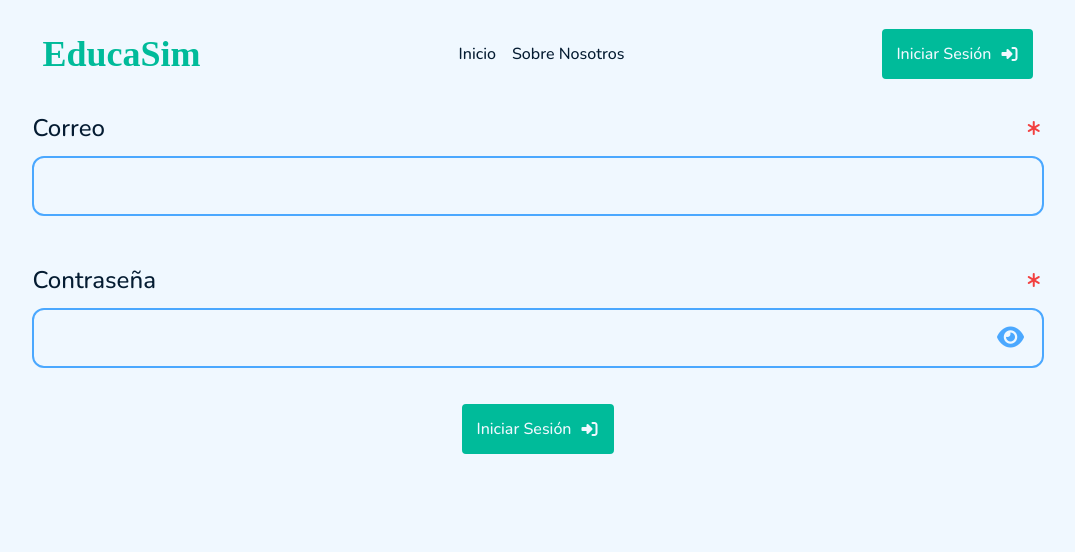
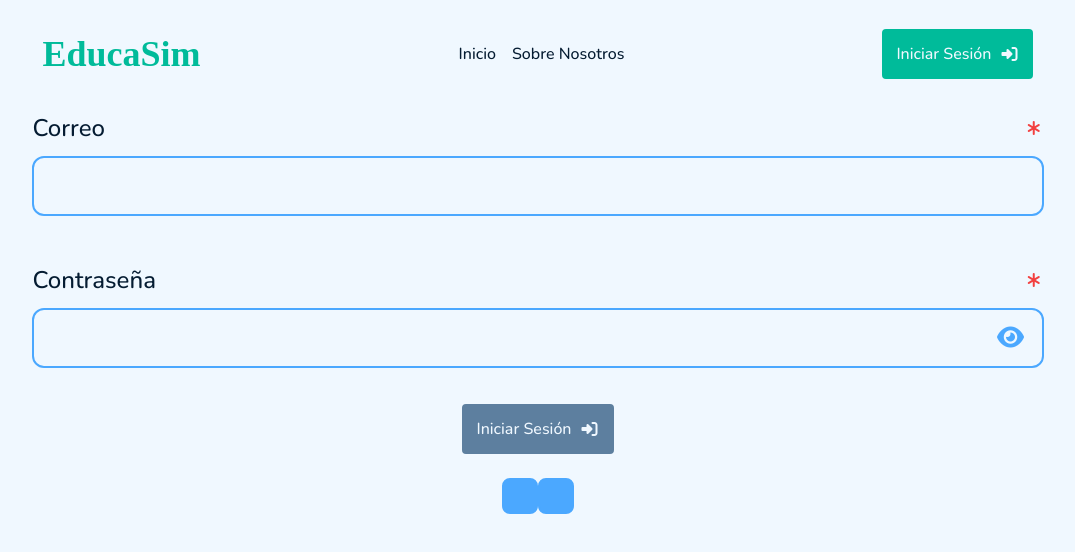
Before and after one commit to AjeinDevelopers/EducaSim, a React (Create React App) app: page /play in a window 1280 px wide. Shown: the top 552 px of the page, without its empty margins (102-1177 px from the left). Built offline with nearby package versions, Linux system fonts and the light colour scheme; a web font is replaced by a local one.

Commit message:
Arreglo de bugs en header y la creacion de formularios

```diff
--- a/src/App.js
+++ b/src/App.js
@@ -1,12 +1,14 @@
 import './App.css';
 import {
     BrowserRouter as Router, Routes,
-    Route
+    Route, Link, NavLink
 } from "react-router-dom";
 import Home from './pages/PromoPage/Home.js';
 import Nosotros from './pages/PromoPage/Nosotros.js'
 import NotFound from './pages/404.js';
 import Playground from './pages/Playground.js';
+import Boton from "./componentes/boton/boton";
+import React from "react";
 
 function App() {
   return (
@@ -15,25 +17,24 @@ function App() {
               <Routes>
                   <Route
                       exact
-                    path = '/'
-                    element={<Home />}
+                      path='/'
+                      element={<Home/>}
                   />
                   <Route
                       path='/nosotros'
-                    element = {<Nosotros />}
+                      element={<Nosotros/>}
                   />
 
 
                   <Route
                       path='*'
-                    element = {<NotFound />}
+                      element={<NotFound/>}
                   />
-
 
 
                   <Route
                       path='/play'
-                    element = {<Playground />}
+                      element={<Playground/>}
                   />
               </Routes>
           </Router>
@@ -41,7 +42,7 @@ function App() {
   );
 }
 
-function clicksito(){
+function clicksito() {
     console.log("boton click");
 }
 
--- a/src/componentes/boton/boton.css
+++ b/src/componentes/boton/boton.css
@@ -27,8 +27,3 @@ button:active{
     color: var(--color-text, #051C32);
     transform: scale(0.9);
 }
-
-button:succes{
-    border-radius: var(--XUS, 8px);
-    background: var(--Color-Estados-Fuertes-xito, #A2D219);
-}
--- a/src/componentes/boton/boton.jsx
+++ b/src/componentes/boton/boton.jsx
@@ -3,7 +3,7 @@ import './boton.css';
 
 export default function Boton (props) {
     return(
-        <button className={props.estilo} onClick={props.handleClick} formAction={props.action} formMethod={props.method} disabled={props.disabled}>
+        <button className={props.disabled ? (props.size + " disabled") : (props.size + " " + props.estilo)} onClick={props.handleClick} formAction={props.action} formMethod={props.method} disabled={props.disabled}>
             {props.showIcon1 && <i className={props.icon1}></i>}
             <t5>{props.text}</t5>
             {props.showIcon2 && <i className={props.icon2}></i>}
--- a/src/componentes/multiboton/multiboton.css
+++ b/src/componentes/multiboton/multiboton.css
@@ -4,3 +4,7 @@
     align-items: flex-start;
     border-radius: var(--US, 8px);
 }
+
+boton{
+    border-radius: 0;
+}
--- a/src/index.css
+++ b/src/index.css
@@ -21,7 +21,6 @@
   --color-text: #051C32;
   --color-text_alt: #F0F8FF;
 }
-
 .small{
   --XXXL: 80px;
   --XXL: 72px;
@@ -64,6 +63,14 @@
   --color-text: var(--color-success, #A2D219);
   --color-principal: var(--color-success, #A2D219);
   --color-principal-glow: var(--color-success-glow, #B9ED4B);
+}
+
+.disabled{
+  --color-principal: #5D7F9F;
+  --color-principal-claro: #ACCCE9;
+  --color-principal-glow: #80A3C2;
+  --color-text: #051C32;
+  --color-text_alt: #F0F8FF;
 }
 
 body {
--- a/src/modelos/header/Header.css
+++ b/src/modelos/header/Header.css
@@ -23,14 +23,22 @@ header{
 
 a{
     color: var(--color-text, #051C32);
+    transition: color 0.5s cubic-bezier(0.08,0.82,0.17,1);
+    transition: transform 0.5s cubic-bezier(0.08,0.82,0.17,1);
 }
 
 a:hover{
     color: var(--color-principal, #4BA8FF);
+    transform: scale(1.1);
 }
 
 a:active{
     color: var(--color-principal, #4BA8FF);
+    transform: scale(0.9);
+}
+
+a:active{
+    color: var(--color-secondary, #00BB9A);
 }
 
 .activeStyle{
--- a/src/modelos/header/PromoHeader.jsx
+++ b/src/modelos/header/PromoHeader.jsx
@@ -8,10 +8,10 @@ export default function PromoHeader() {
     <header>
         <Link to="/"><h4 className={"secondary brand"}>EducaSim</h4></Link>
         <nav className={"link-container"}>
-          <NavLink activeClassName = {"activeStyle"} to="/"><t6>Inicio</t6></NavLink>
-          <NavLink activeClassName = {"activeStyle"} to='/nosotros'><t6>Sobre Nosotros</t6></NavLink>
+          <NavLink className={(navData) => (navData.isActive ? "activeStyle" : '')} to="/" ><t6>Inicio</t6></NavLink>
+          <NavLink className={(navData) => (navData.isActive ? "activeStyle" : '')} activeClassName = {"activeStyle"} to='/nosotros'><t6>Sobre Nosotros</t6></NavLink>
         </nav>
-        <Boton estilo={"small secondary"} text={"Iniciar Sesión"} showIcon2={true} icon2={"fa-solid fa-right-to-bracket fa-fw"} handleClick={click}/>
+        <Boton size = {"small"} estilo={"secondary"} text={"Iniciar Sesión"} showIcon2={true} icon2={"fa-solid fa-right-to-bracket fa-fw"} handleClick={click}/>
     </header>
   );
 }
--- a/src/pages/Playground.js
+++ b/src/pages/Playground.js
@@ -4,25 +4,26 @@ import PromoHeader from "../modelos/header/PromoHeader.jsx";
 import InputPassword from "../componentes/input/inputPassword.jsx";
 import InputEmail from "../componentes/input/inputEmail.jsx";
 import {useState} from "react";
+import Multiboton from "../componentes/multiboton/multiboton";
 
 export default function Playground (){
 
     const [sendForm, setSendForm] = useState(false);
     const [emailError, setEmailError] = useState(false);
-    const [passError, setPassError] = useState("");
-
-    /*const handleEmailError = (error) => {
-        setSendForm(!error);
-    };*/
+    const [passError, setPassError] = useState(true);
 
     const handleEmailError = (error) => {
         setEmailError(!error);
-        setSendForm(!error);
+        if(!passError){
+            setSendForm(!error);
+        }
     }
 
     const handlePasswordError = (error) => {
         setPassError(!error);
-        setSendForm(!error);
+        if(!emailError){
+            setSendForm(!error);
+        }
     };
 
     return(
@@ -34,15 +35,11 @@ export default function Playground (){
                 action={""} method={"get"}>
                 <InputEmail label={"Correo"} type={"email"} EmailError={handleEmailError} required={true} register ={true}/>
                 <InputPassword label={"Contraseña"} PasswordError={handlePasswordError} required={true} register = {true}/>
-                <Boton estilo={"small secondary"} text={"Iniciar Sesión"} showIcon2={true}
+                <Boton size = {"small"} estilo={"secondary"} text={"Iniciar Sesión"} showIcon2={true}
                        icon2={"fa-solid fa-right-to-bracket fa-fw"} method={"SUMBIT"} {...(sendForm ? { disabled: false } : { disabled: true })} />
+                <Multiboton />
             </form>
 
-            {emailError && <div>adsasdsa</div>}
-
-            {passError && <div>jejejjeje</div>}
-
-            {sendForm && <div>juas juas jaus</div>}
 
         </div>
     )
```
Lines whose indentation alone changed are shown as unchanged.
